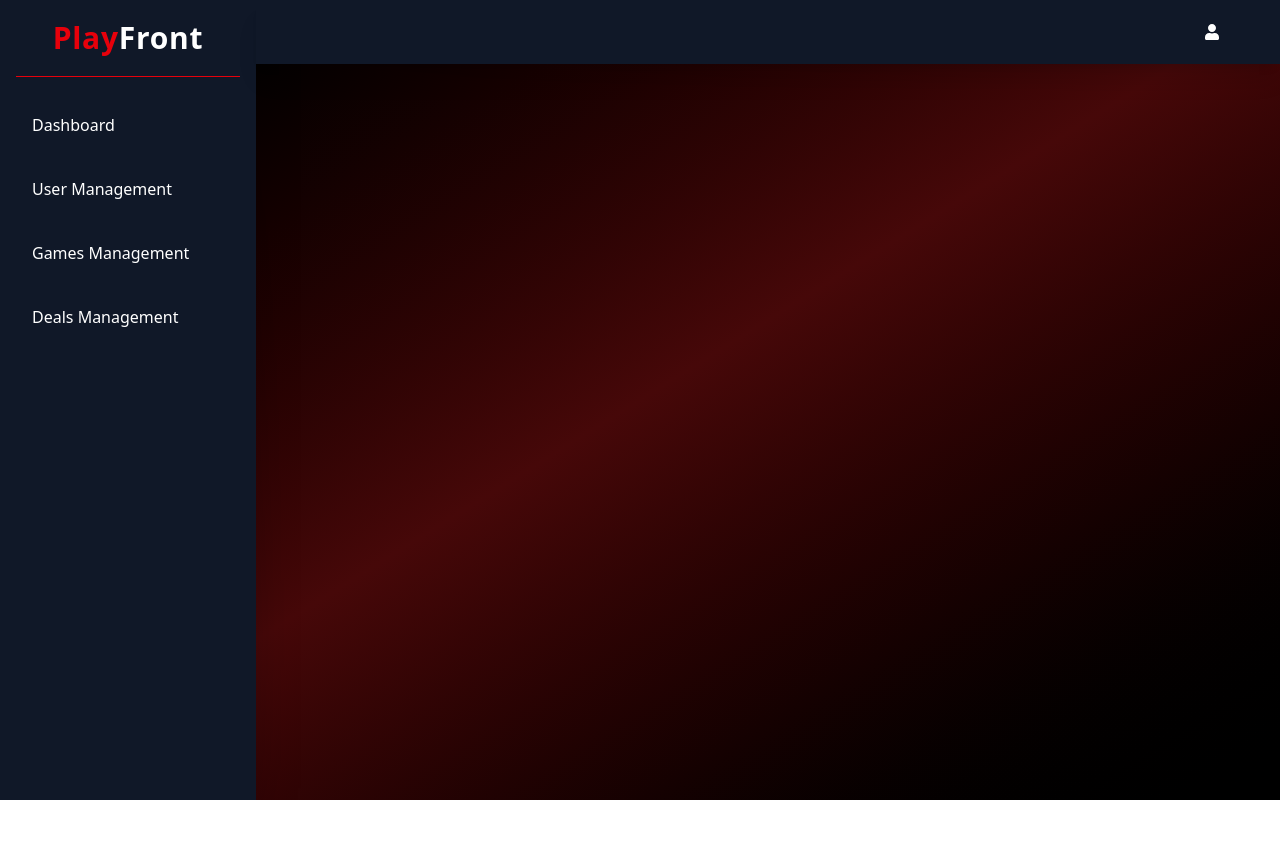
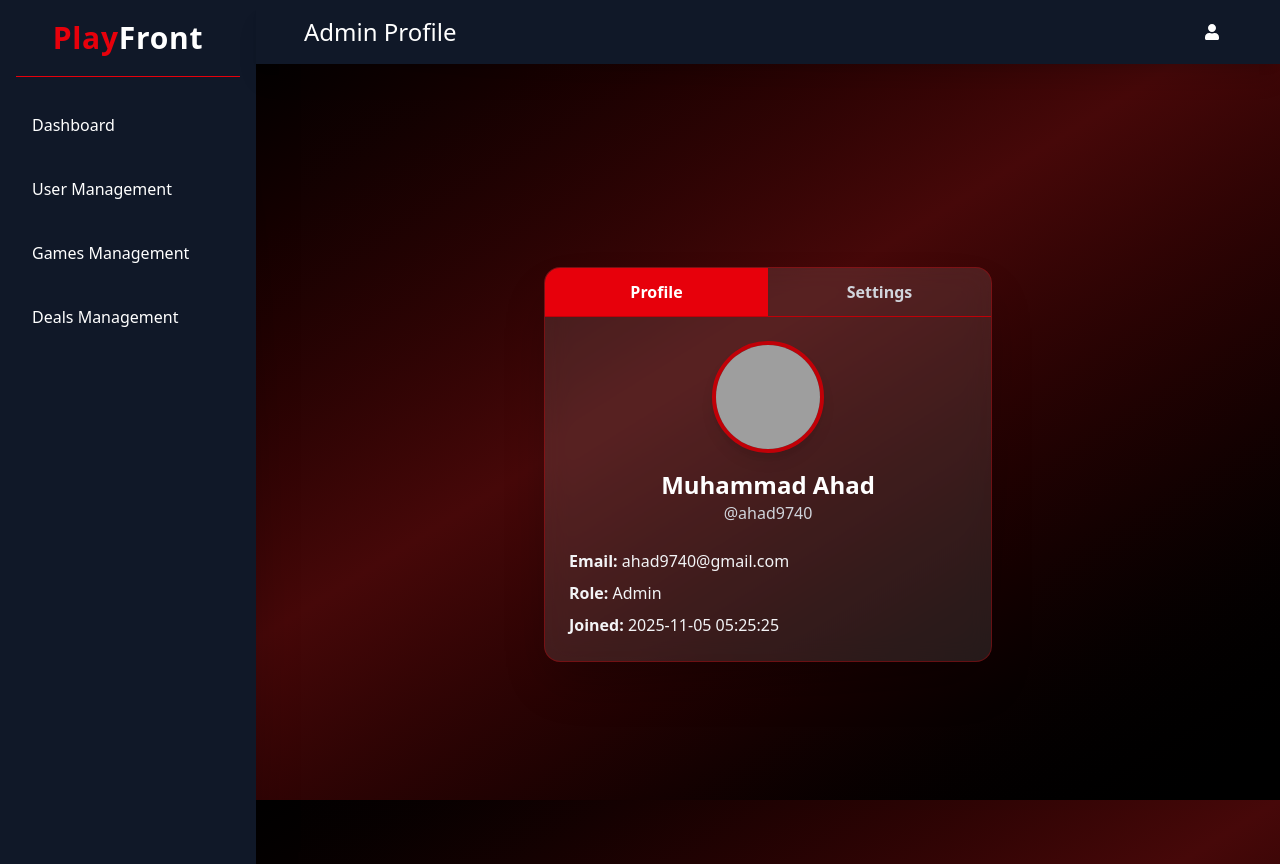
Before and after one commit to ahaddev655/PlayFront, a React (Vite) app: page /e452b7e4/admin/profile in a window 1280 px wide. Before the commit the page ends 800 px from the top, so only its background shows below. Built offline with nearby package versions, Linux system fonts and the light colour scheme; grey boxes are pictures that could not be loaded.

Commit message:
AdminProfile done

```diff
--- a/src/components/main/admin/Admin_Header.jsx
+++ b/src/components/main/admin/Admin_Header.jsx
@@ -21,9 +21,9 @@ function Admin_Header() {
         setHeading("Games Management");
         break;
       default:
-        setHeading(""); // optional fallback
+        setHeading("Admin Profile");
     }
-  }, [path.pathname]); // <-- Runs every time the route changes
+  }, [path.pathname]);
 
   return (
     <div className="section flex items-center justify-between bg-gray-900 shadow-xl py-3 w-full">
--- a/src/pages/admin/AdminProfile.jsx
+++ b/src/pages/admin/AdminProfile.jsx
@@ -1,11 +1,166 @@
-import React from 'react'
+import React, { useState } from "react";
 
 function AdminProfile() {
+  const [activeTab, setActiveTab] = useState("profile");
+  const [showPopup, setShowPopup] = useState(false);
+  const [formData, setFormData] = useState({
+    newPassword: "",
+    confirmPassword: "",
+  });
+
+  const [admin, setAdmin] = useState({
+    username: "ahad9740",
+    fullName: "Muhammad Ahad",
+    email: "ahad9740@gmail.com",
+    role: "admin",
+    createdAt: "2025-11-05 05:25:25",
+    profile_pic: "https://i.pravatar.cc/100?img=1",
+  });
+
+  // Handle password input changes
+  const handleInputChange = (e) => {
+    const { name, value } = e.target;
+    setFormData((prev) => ({ ...prev, [name]: value }));
+  };
+
+  // Handle password change
+  const handlePasswordChange = (e) => {
+    e.preventDefault();
+
+    if (formData.newPassword !== formData.confirmPassword) {
+      alert("❌ Passwords do not match!");
+      return;
+    }
+
+    // Here you’d usually send data to your backend API
+    alert("✅ Password changed successfully!");
+    setFormData({ newPassword: "", confirmPassword: "" });
+    setShowPopup(false);
+  };
+
   return (
-    <div>
+    <div className="flex flex-col items-center justify-center min-h-screen text-gray-100 px-4">
+      <div className="backdrop-blur-md bg-white/10 border border-red-700/40 shadow-2xl rounded-2xl w-full max-w-md overflow-hidden">
+        {/* Tabs */}
+        <div className="flex">
+          <button
+            onClick={() => setActiveTab("profile")}
+            className={`flex-1 py-3 text-center font-semibold transition-colors duration-300 ${
+              activeTab === "profile"
+                ? "bg-red-600 text-white"
+                : "bg-transparent text-gray-300 hover:bg-red-800/40"
+            }`}
+          >
+            Profile
+          </button>
+          <button
+            onClick={() => setActiveTab("settings")}
+            className={`flex-1 py-3 text-center font-semibold transition-colors duration-300 ${
+              activeTab === "settings"
+                ? "bg-red-600 text-white"
+                : "bg-transparent text-gray-300 hover:bg-red-800/40"
+            }`}
+          >
+            Settings
+          </button>
+        </div>
 
+        <hr className="border-red-700" />
+
+        {/* Profile Section */}
+        {activeTab === "profile" && (
+          <div className="p-6 text-center">
+            <img
+              src={admin.profile_pic}
+              alt="Profile"
+              className="w-28 h-28 rounded-full mx-auto border-4 border-red-700 shadow-lg mb-4"
+            />
+            <h2 className="text-2xl font-bold text-white">{admin.fullName}</h2>
+            <p className="text-gray-300">@{admin.username}</p>
+
+            <div className="mt-6 text-left space-y-2">
+              <p>
+                <span className="font-semibold text-gray-100">Email:</span>{" "}
+                {admin.email}
+              </p>
+              <p>
+                <span className="font-semibold text-gray-100">Role:</span>{" "}
+                <span className="capitalize">{admin.role}</span>
+              </p>
+              <p>
+                <span className="font-semibold text-gray-100">Joined:</span>{" "}
+                {admin.createdAt}
+              </p>
+            </div>
+          </div>
+        )}
+
+        {/* Settings Section */}
+        {activeTab === "settings" && (
+          <div className="p-6 text-center space-y-4">
+            <h3 className="text-xl font-semibold text-red-500">
+              Account Settings
+            </h3>
+            <button
+              onClick={() => setShowPopup(true)}
+              className="w-full py-2 bg-gray-800 text-gray-100 font-semibold rounded-md hover:bg-red-800 transition"
+            >
+              Change Password
+            </button>
+            <button className="w-full py-2 bg-red-700 text-white font-semibold rounded-md hover:bg-red-800 transition">
+              Delete Account
+            </button>
+          </div>
+        )}
+      </div>
+
+      {/* Change Password Popup */}
+      {showPopup && (
+        <div className="fixed inset-0 bg-black/70 flex items-center justify-center z-50">
+          <div className="bg-white/10 backdrop-blur-md border border-red-700/50 rounded-2xl p-6 w-[90%] max-w-sm shadow-2xl">
+            <h2 className="text-xl font-semibold text-red-500 mb-4 text-center">
+              Change Password
+            </h2>
+            <form onSubmit={handlePasswordChange} className="space-y-4">
+              <input
+                type="password"
+                name="newPassword"
+                value={formData.newPassword}
+                onChange={handleInputChange}
+                placeholder="New Password"
+                required
+                className="w-full px-4 py-2 rounded-md bg-black/40 border border-red-700/50 text-gray-100 placeholder-gray-400 focus:outline-none focus:ring-2 focus:ring-red-600"
+              />
+              <input
+                type="password"
+                name="confirmPassword"
+                value={formData.confirmPassword}
+                onChange={handleInputChange}
+                placeholder="Confirm Password"
+                required
+                className="w-full px-4 py-2 rounded-md bg-black/40 border border-red-700/50 text-gray-100 placeholder-gray-400 focus:outline-none focus:ring-2 focus:ring-red-600"
+              />
+              <div className="flex gap-3">
+                <button
+                  type="submit"
+                  className="flex-1 py-2 bg-red-600 text-white rounded-md hover:bg-red-700 transition font-semibold"
+                >
+                  Save
+                </button>
+                <button
+                  type="button"
+                  onClick={() => setShowPopup(false)}
+                  className="flex-1 py-2 bg-gray-700 text-gray-100 rounded-md hover:bg-gray-600 transition font-semibold"
+                >
+                  Cancel
+                </button>
+              </div>
+            </form>
+          </div>
+        </div>
+      )}
     </div>
-  )
+  );
 }
 
-export default AdminProfile
+export default AdminProfile;
```
